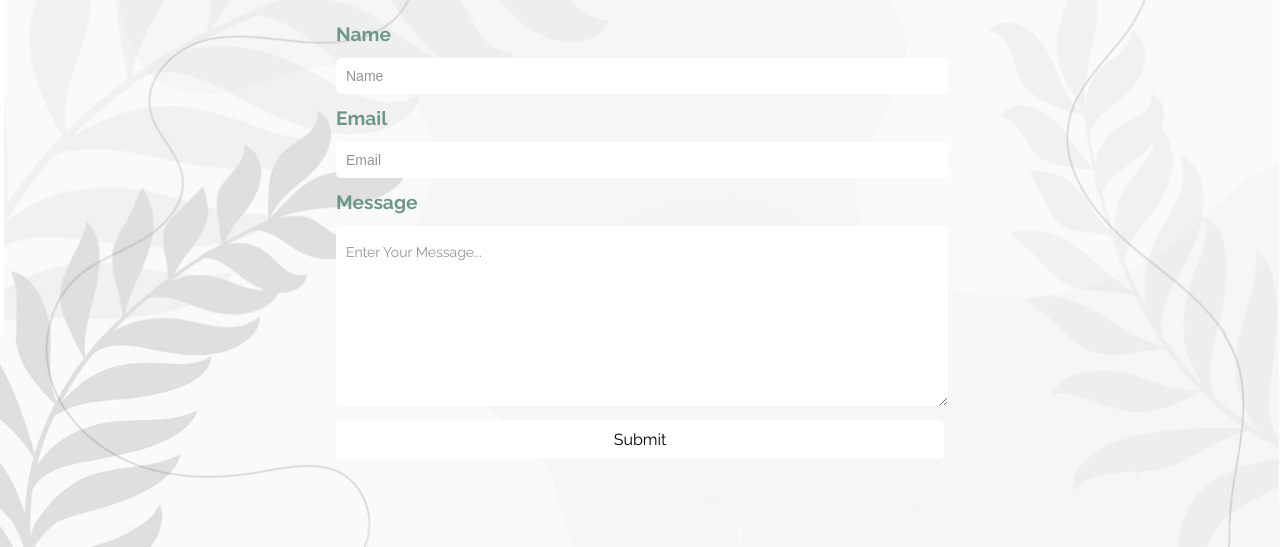
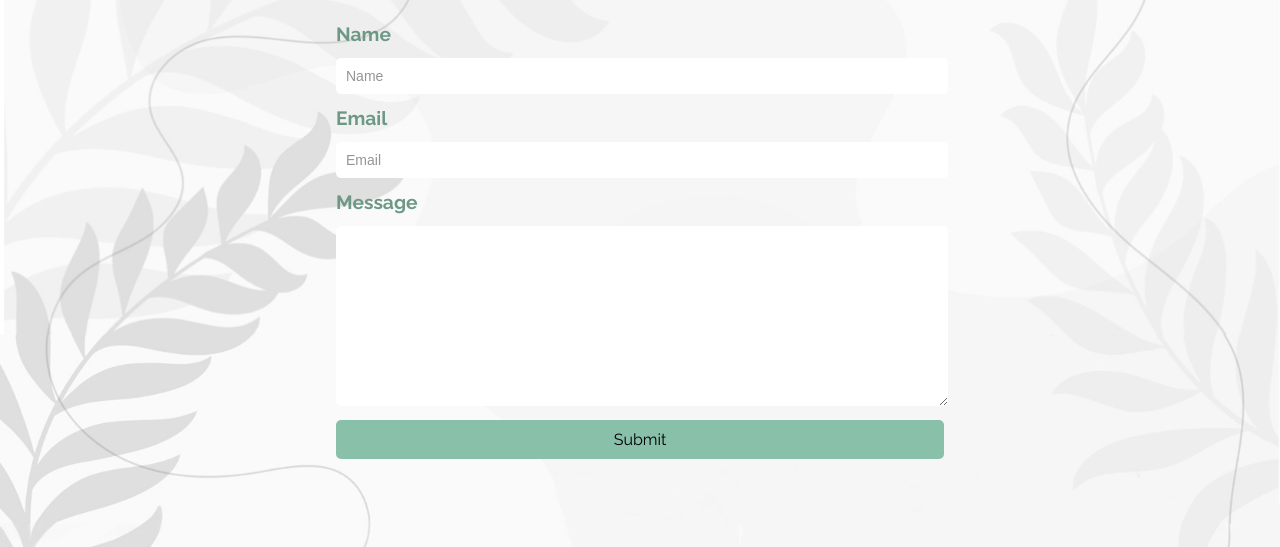
Before and after one commit to geoklinglaw/updated-css, a plain HTML site: page contact.html in a window 1280 px wide. Shown: the part 200-747 px from the top of the page. Drawn offline with nearby package versions, Linux system fonts and the light colour scheme; files whose address does not match are found by name.

Commit message:
‘third-commit
w

```diff
--- a/contact.html
+++ b/contact.html
@@ -2,10 +2,18 @@
 <html lang="en">
 <head>
     <meta charset="UTF-8">
-    <title>Document</title>
+    <title>Contact Me</title>
     <link rel="stylesheet" href="css\style-contact.css">
     <link rel="icon" href="favicon.ico">
     <link rel="preconnect" href="https://fonts.googleapis.com"><link rel="preconnect" href="https://fonts.gstatic.com" crossorigin><link href="https://fonts.googleapis.com/css2?family=Montserrat:wght@500;700&family=Raleway:wght@400;700&family=Roboto&display=swap" rel="stylesheet">
+    <script src="script.js" type="text/javascript"> </script>
+
+    <script type="text/javascript" src="https://cdn.jsdelivr.net/npm/@emailjs/browser@3/dist/email.min.js"></script>
+    <script type="text/javascript">
+        (function() {
+            emailjs.init('7CtOGzorGKGSYEIik');
+        })();
+    </script>
 
 </head>
 
@@ -23,7 +31,8 @@
         <h2 class ="header">Get In Touch!</h2>
         <div class="contact-form-container">
           <div class="contact-form">
-            <form action="https://formspree.io/f/xyylngw" method="POST">
+
+            <form id = "contact-form" method="post" action="">
               <div class="form-control">
                 <label class = "label" for="name">Name</label>
                 <input
@@ -45,6 +54,7 @@
                   class="input-field"
                   required
                 />
+
               </div>
               <div class="form-control">
                 <label class = "label" for="message">Message</label>
@@ -56,19 +66,24 @@
                   name="message"
                   class="input-field"
                   required
-                ></textarea>
+                > </textarea>
               </div>
-              <input
+
+              <div>
+                <input
                 type="submit"
-                value="Submit"
                 id="submit-btn"
                 class="submit-btn"
-              />
+                value = "Submit"
+                onclick = "sendMail()"
+                >
+              </div>
+
             </form>
           </div>
+
         </div>
       </section>
-
       <footer>
         <p class="copy footertext">Check out my socials ☺</p>
         <p class="copy">
--- a/css/style-contact.css
+++ b/css/style-contact.css
@@ -102,7 +102,7 @@ a:hover {
     width: 100%;
     padding: 10px;
     margin: 10px 0;
-    background-color: #fff;
+    background-color: #89c0a9;
     border: 2px solid var(--primary-color);
     border-radius: 5px;
     font-size: 1rem;
@@ -115,6 +115,7 @@ a:hover {
     background-color: var(--primary-color);
     border: 2px solid var(--primary-color);
     cursor: pointer;
+    background-color: #6D9886;
   }
 
 .footertext {
--- /dev/null
+++ b/script.js
@@ -0,0 +1,51 @@
+
+
+
+
+function sendMail() {
+    event.preventDefault();
+
+    var params = {
+        name: document.getElementById('name').value,
+        email: document.getElementById('email').value,
+        message: document.getElementById('message').value
+    };
+
+    const serviceID = 'service_ce9bhnh';
+    const templateID = 'template_3fysvf3';
+
+    emailjs.send(serviceID, templateID, params)
+    .then(
+        res => {
+                document.getElementById('name').value = "";
+                document.getElementById('email').value = "";
+                document.getElementById('message').value = "";
+
+                console.log(res);
+
+                alert('Thank you for your message! I will get back to you soon!');
+        })
+        .catch((err) => console.error('Failed to send feedback. Error: '));
+}
+
+// const form = document.getElementById('contact-form');
+// form.addEventListener("submit", handleSubmit);
+
+// function handleSubmit(event) {
+//     event.preventDefault();
+//     const name = document.getElementById('name').value;
+//     const email = document.getElementById('email').value;
+//     const message = document.getElementById('message').value;
+
+//     const inputs = document.querySelectorAll('#name, #email', '#message');
+
+//     inputs.forEach(input => {
+//         input.value = '';
+//     });
+
+//     const textarea = document.getElementById('message');
+//     textarea.value = '';
+
+
+
+//     alert('Thank you for your message! I will get back to you soon!');
```
Also changed, not shown: works.html (+1 -1 lines).
